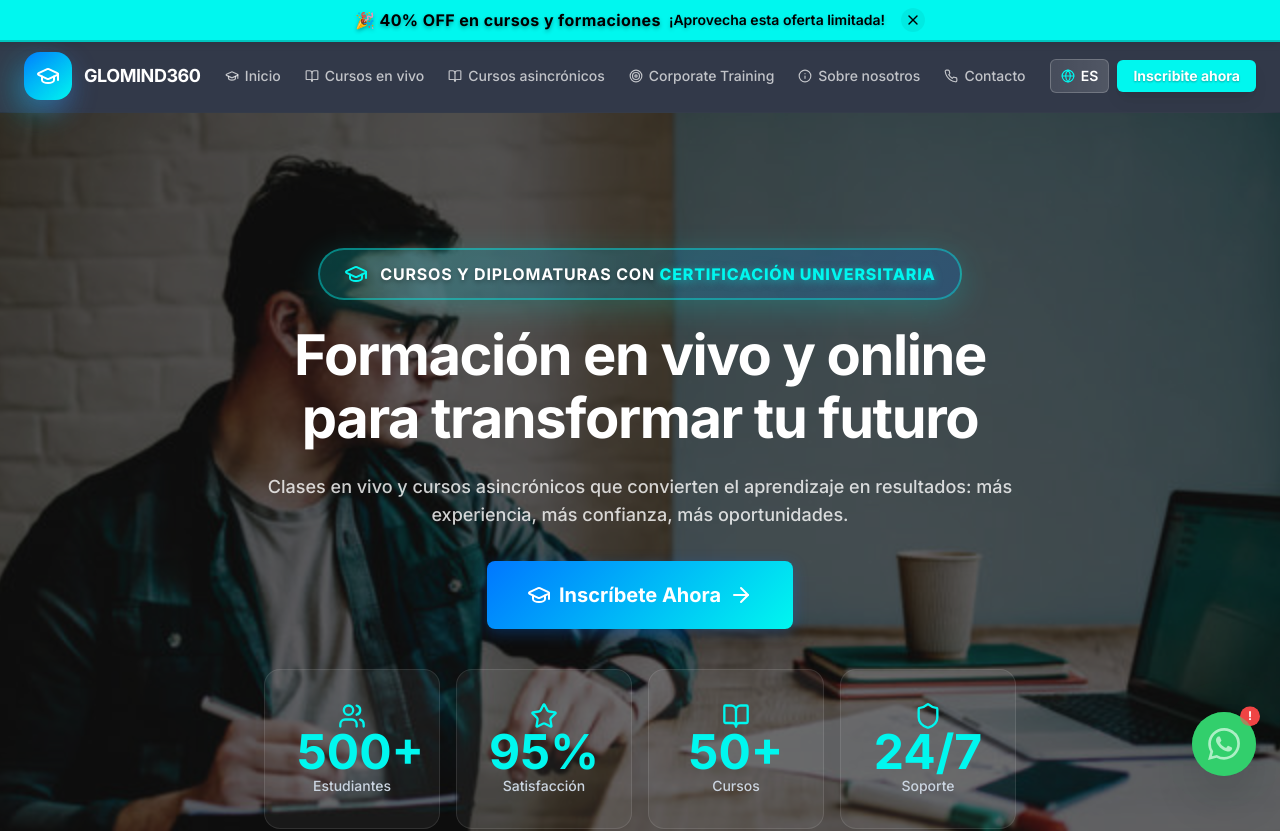
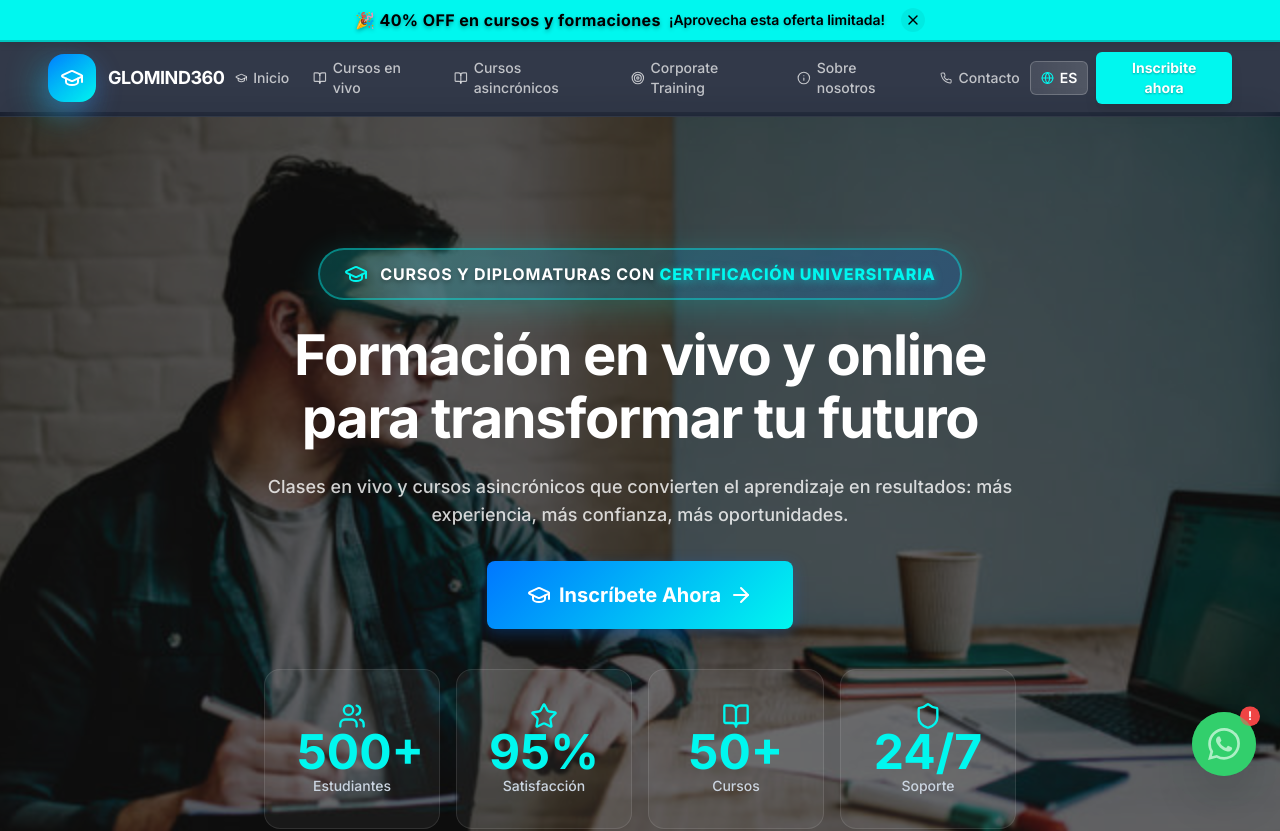
Before and after one commit to luismunozse/pao-academy, a Next.js app: page / in a window 1280 px wide. Shown: the top 831 px of the page. Built offline with nearby package versions, Linux system fonts and the light colour scheme.

Commit message:
mod ancho pag

```diff
--- a/app/globals.css
+++ b/app/globals.css
@@ -901,3 +901,53 @@
     font-size: 0.8125rem;
   }
 }
+
+/* =========================================
+   FULL WIDTH LAYOUT
+========================================= */
+.full-width-container {
+  width: 100%;
+  max-width: none;
+  margin: 0;
+  padding: 0;
+}
+
+.full-width-content {
+  width: 100%;
+  max-width: 100vw;
+  margin: 0;
+  padding-left: 1rem;
+  padding-right: 1rem;
+}
+
+@media (min-width: 1024px) {
+  .full-width-content {
+    padding-left: 2rem;
+    padding-right: 2rem;
+  }
+}
+
+@media (min-width: 1280px) {
+  .full-width-content {
+    padding-left: 3rem;
+    padding-right: 3rem;
+  }
+}
+
+@media (min-width: 1536px) {
+  .full-width-content {
+    padding-left: 4rem;
+    padding-right: 4rem;
+  }
+}
+
+/* Override max-width constraints for full width */
+.full-width-section {
+  max-width: none !important;
+  width: 100% !important;
+}
+
+.full-width-section .container {
+  max-width: none !important;
+  width: 100% !important;
+}
--- a/components/Contact.tsx
+++ b/components/Contact.tsx
@@ -81,7 +81,7 @@ export default function Contact({
 
   return (
     <section id="contacto" className="section-neon">
-      <div className="mx-auto max-w-5xl px-6 py-16">
+      <div className="full-width-content py-16">
         <LazyMotion features={domAnimation} strict>
           <m.div
             initial={{opacity:0, y:12}}
--- a/components/FAQ.tsx
+++ b/components/FAQ.tsx
@@ -6,7 +6,7 @@ export default function FAQ({ t }:{ t:(k:string)=>string }){
 
   return (
     <section id="faq" className="section-neon">
-      <div className="relative mx-auto max-w-5xl px-6 py-16">
+      <div className="relative full-width-content py-16">
         <h2 className="text-2xl md:text-3xl font-semibold text-white">{t('faq')}</h2>
 
         <div className="mt-6 space-y-3">
--- a/components/Featured.tsx
+++ b/components/Featured.tsx
@@ -54,7 +54,7 @@ export default function Featured({
 
   return (
     <section id="featured" className="section-neon">
-      <div className="relative mx-auto max-w-7xl px-6 py-16 md:py-20">
+      <div className="relative full-width-content py-16 md:py-20">
         <div className="flex items-end justify-between gap-4">
           <div>
             <h2 className="text-white text-2xl md:text-3xl font-semibold tracking-tight">{title}</h2>
--- a/components/Footer.tsx
+++ b/components/Footer.tsx
@@ -7,7 +7,7 @@ export default function Footer({
 }:{ brandName:string; t:(k:string)=>string; lang:Lang; setLang:(l:Lang)=>void; }){
   return (
     <footer className="section-neon">
-      <div className="mx-auto max-w-7xl px-6 pt-16 pb-10 flex flex-col md:flex-row items-center justify-between gap-6 text-sm">
+      <div className="full-width-content pt-16 pb-10 flex flex-col md:flex-row items-center justify-between gap-6 text-sm">
         <div className="flex items-center gap-2">
           <div className="size-5 rounded-md bg-[color:var(--neon-blue)]/90" />
           <span className="text-white/90">{brandName}</span>
--- a/components/Header.tsx
+++ b/components/Header.tsx
@@ -53,7 +53,7 @@ export default function Header({
       {/* Barra de Promoción */}
       {showPromo && (
         <div className={`fixed top-0 left-0 right-0 z-[1001] announcement-bar transition-all duration-300 ${elevated ? 'elevated text-white' : 'text-black'}`}>
-          <div className="mx-auto max-w-7xl px-4 sm:px-6 py-2">
+          <div className="full-width-content py-2">
             <div className="flex items-center justify-center gap-4">
               <div className="flex items-center gap-2">
                 <span className={`font-bold text-sm sm:text-base drop-shadow-sm ${elevated ? 'text-white' : 'text-black'}`}>🎉 {promoMessage}</span>
@@ -82,7 +82,7 @@ export default function Header({
           {t('skip')}
         </a>
 
-        <div className={`mx-auto max-w-7xl px-4 sm:px-6 header-size ${elevated ? 'py-2' : 'py-3'}`}>
+        <div className={`full-width-content header-size ${elevated ? 'py-2' : 'py-3'}`}>
           <div className="flex items-center justify-between">
             {/* Logo group */}
             <a href="#inicio" className="flex items-center gap-3 group">
--- a/components/Hero.tsx
+++ b/components/Hero.tsx
@@ -49,7 +49,7 @@ export default function Hero({
         <div className="absolute top-1/2 left-1/2 -translate-x-1/2 -translate-y-1/2 w-[540px] h-[540px] rounded-full bg-[color:var(--academic-primary)]/10 md:block"/>
       </div>
 
-      <div className="relative z-10 mx-auto max-w-7xl px-4 sm:px-6 py-10 sm:py-16 safe-bottom">
+      <div className="relative z-10 full-width-content py-10 sm:py-16 safe-bottom">
         <div className="text-center hero-mobile w-full">
           {/* badge */}
           <LazyMotion features={domAnimation} strict>
--- a/components/LiveCourses.tsx
+++ b/components/LiveCourses.tsx
@@ -151,7 +151,7 @@ export default function LiveCourses({ t, lang, onCourseClick, onCatalogClick }:
 
   return (
     <section id="cursos-en-vivo" className="section-academic">
-      <div className="relative mx-auto max-w-7xl px-4 sm:px-6 py-16">
+      <div className="relative full-width-content py-16">
         {/* Título y subtítulo */}
         <div className="text-center mb-16">
           <m.div
--- a/components/SocialProof.tsx
+++ b/components/SocialProof.tsx
@@ -9,7 +9,7 @@ export default function SocialProof({
 
   return (
     <section className="section-neon">
-      <div className="relative mx-auto max-w-7xl px-6 py-16">
+      <div className="relative full-width-content py-16">
         <div className="flex justify-center">
           {/* Testimonio */}
           <m.div initial={{opacity:0,y:10}} whileInView={{opacity:1,y:0}} viewport={{once:true}} className="max-w-2xl w-full">
```
